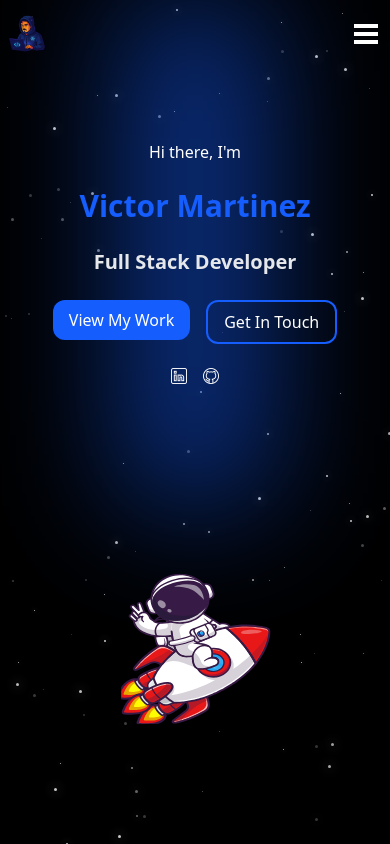
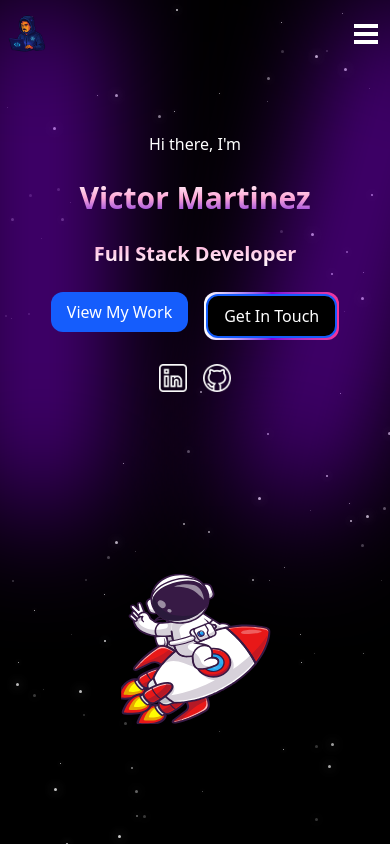
Before and after one commit to VictorMMartinezJr/Personal-Portfolio, a React (Vite) app in the folder frontend/personal-portfolio-frontend/: page / in a window 390 px wide. Shown: the top 844 px of the page. Built offline with nearby package versions, Linux system fonts and the light colour scheme.

Commit message:
change color of Spotlight and add gradient color to hero text and buttons

```diff
--- a/frontend/personal-portfolio-frontend/src/App.jsx
+++ b/frontend/personal-portfolio-frontend/src/App.jsx
@@ -7,9 +7,11 @@ import StarsBackground from "./components/StarsBackground";
 
 function App() {
   return (
-    <main className="bg-black w-full h-auto text-white flex flex-col justify-between items-center">
+    <main className="bg-black w-full h-auto text-white flex flex-col justify-between items-center overflow-x-hidden relative">
       <StarsBackground />
-      <Spotlight />
+      <Spotlight position={"0%"} />
+      <Spotlight position={"80%"} rotate={"15deg"} />
+
       <Nav />
       <Hero />
       <AboutMe />
--- a/frontend/personal-portfolio-frontend/src/components/Hero.jsx
+++ b/frontend/personal-portfolio-frontend/src/components/Hero.jsx
@@ -19,7 +19,7 @@ const Hero = () => {
           Hi there, I'm
         </motion.p>
         <motion.h1
-          className="font-bold text-3xl text-blue-600 sm:text-6xl 2xl:text-8xl"
+          className="font-bold text-3xl bg-gradient-to-b from-white via-pink-300 to-purple-700 bg-clip-text text-transparent sm:text-6xl 2xl:text-8xl"
           initial={{ scale: 0 }}
           animate={{
             scale: 1,
@@ -29,7 +29,7 @@ const Hero = () => {
           Victor Martinez
         </motion.h1>
         <motion.h2
-          className="text-gray-200 font-bold text-xl sm:text-4xl 2xl:text-6xl"
+          className="bg-gradient-to-b  from-pink-300  to-white bg-clip-text text-transparent font-bold text-xl sm:text-4xl 2xl:text-6xl"
           initial={{ scale: 0 }}
           animate={{
             scale: 1,
@@ -60,9 +60,11 @@ const Hero = () => {
             }}
             transition={{ duration: 0.5, ease: "easeInOut", delay: 1.4 }}
           >
-            <button className="border-2 border-blue-600 px-4 py-2 rounded-xl cursor-pointer transform transition-transform duration-200 hover:scale-105 sm:text-xl">
-              Get In Touch
-            </button>
+            <div className="p-0.5 bg-gradient-to-r from-white via-purple-700 to-pink-500 rounded-xl">
+              <button className="border-2 border-blue-600 px-4 py-2 rounded-xl cursor-pointer bg-black text-white transform transition-transform duration-200 hover:scale-105 sm:text-xl">
+                Get In Touch
+              </button>
+            </div>
           </motion.div>
         </div>
 
@@ -72,7 +74,7 @@ const Hero = () => {
             <motion.img
               src={assets.linkedin}
               alt="Linkedin icon"
-              className="w-4 h-4 sm:w-7 sm:h-7 transform transition-transform duration-200 hover:scale-150 mr-4"
+              className="w-7 h-7 transform transition-transform duration-200 hover:scale-150 mr-4"
               initial={{ scale: 0 }}
               animate={{
                 scale: 1,
@@ -84,7 +86,7 @@ const Hero = () => {
             <motion.img
               src={assets.github}
               alt="Linkedin icon"
-              className="w-4 h-4 sm:w-7 sm:h-7 transform transition-transform duration-200 hover:scale-150"
+              className="w-7 h-7 transform transition-transform duration-200 hover:scale-150"
               initial={{ scale: 0 }}
               animate={{
                 scale: 1,
--- a/frontend/personal-portfolio-frontend/src/components/Nav.jsx
+++ b/frontend/personal-portfolio-frontend/src/components/Nav.jsx
@@ -12,9 +12,9 @@ const Nav = () => {
   return (
     <motion.nav
       className="relative h-[8vh] flex items-center w-full px-2 lg:px-8 xl:px-12 2xl:px-16"
-      initial={{ y: -300 }}
+      initial={{ y: -100 }}
       animate={{ y: 0 }}
-      transition={{ duration: 0.5, ease: "easeInOut", delay: 0.8 }}
+      transition={{ duration: 1, ease: "easeInOut" }}
     >
       <div className="flex items-center gap-2 flex-1">
         <p className="hidden sm:block sm:font-semibold">Victor</p>
--- a/frontend/personal-portfolio-frontend/src/components/Spotlight.jsx
+++ b/frontend/personal-portfolio-frontend/src/components/Spotlight.jsx
@@ -1,16 +1,19 @@
 import { motion } from "framer-motion";
-const Spotlight = () => {
+const Spotlight = ({ position, rotate }) => {
   return (
-    <>
+    <div className="absolute top-0 left-1/2 -translate-x-1/2 w-full pointer-events-none z-0 lg:hidden">
       <motion.div
-        initial={{ y: -700 }}
-        animate={{ y: 0 }}
-        transition={{ duration: 0.5, ease: "easeInOut", delay: 0.5 }}
-        className="absolute top-0 left-1/2 -translate-x-1/2 w-full pointer-events-none z-0 opacity-50 lg:hidden"
-      >
-        <div className="relative left-1/2 -translate-x-1/2 w-[40%] h-[60vh] bg-blue-600 blur-3xl lg:left-0 lg:-top-[15rem] lg:-translate-x-0 lg:-rotate-45 lg:w-[40%] lg:h-[100vh]" />
-      </motion.div>
-    </>
+        className="relative w-[20%] h-[60vh] bg-purple-700 blur-3xl lg:left-0 lg:-top-[15rem] lg:-translate-x-0 lg:-rotate-45 lg:w-[40%] lg:h-[100vh]"
+        style={{
+          left: position,
+          transform: `translateX(-${position})`,
+          rotate: rotate ? rotate : "0deg",
+        }}
+        initial={{ opacity: 0 }}
+        animate={{ opacity: 1 }}
+        transition={{ duration: 1, ease: "easeInOut" }}
+      />
+    </div>
   );
 };
 
--- a/frontend/personal-portfolio-frontend/src/components/StarsBackground.jsx
+++ b/frontend/personal-portfolio-frontend/src/components/StarsBackground.jsx
@@ -37,7 +37,7 @@ const StarsBackground = () => {
       className="fixed top-0 left-0 w-full"
       initial={{ opacity: 0 }}
       animate={{ opacity: 1 }}
-      transition={{ duration: 1, delay: 0.8 }}
+      transition={{ duration: 1 }}
     >
       <style>{`
         @keyframes twinkle {
```
